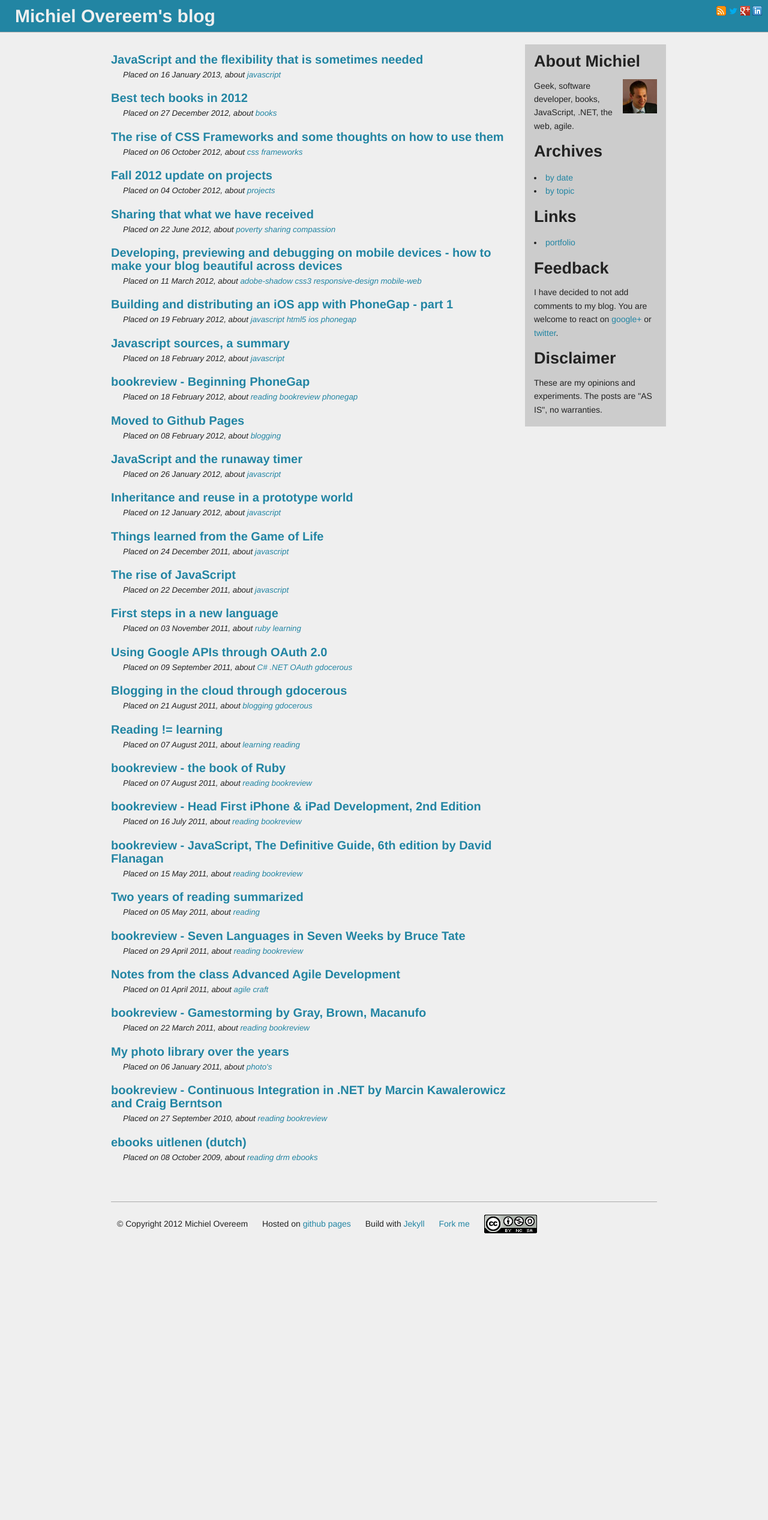
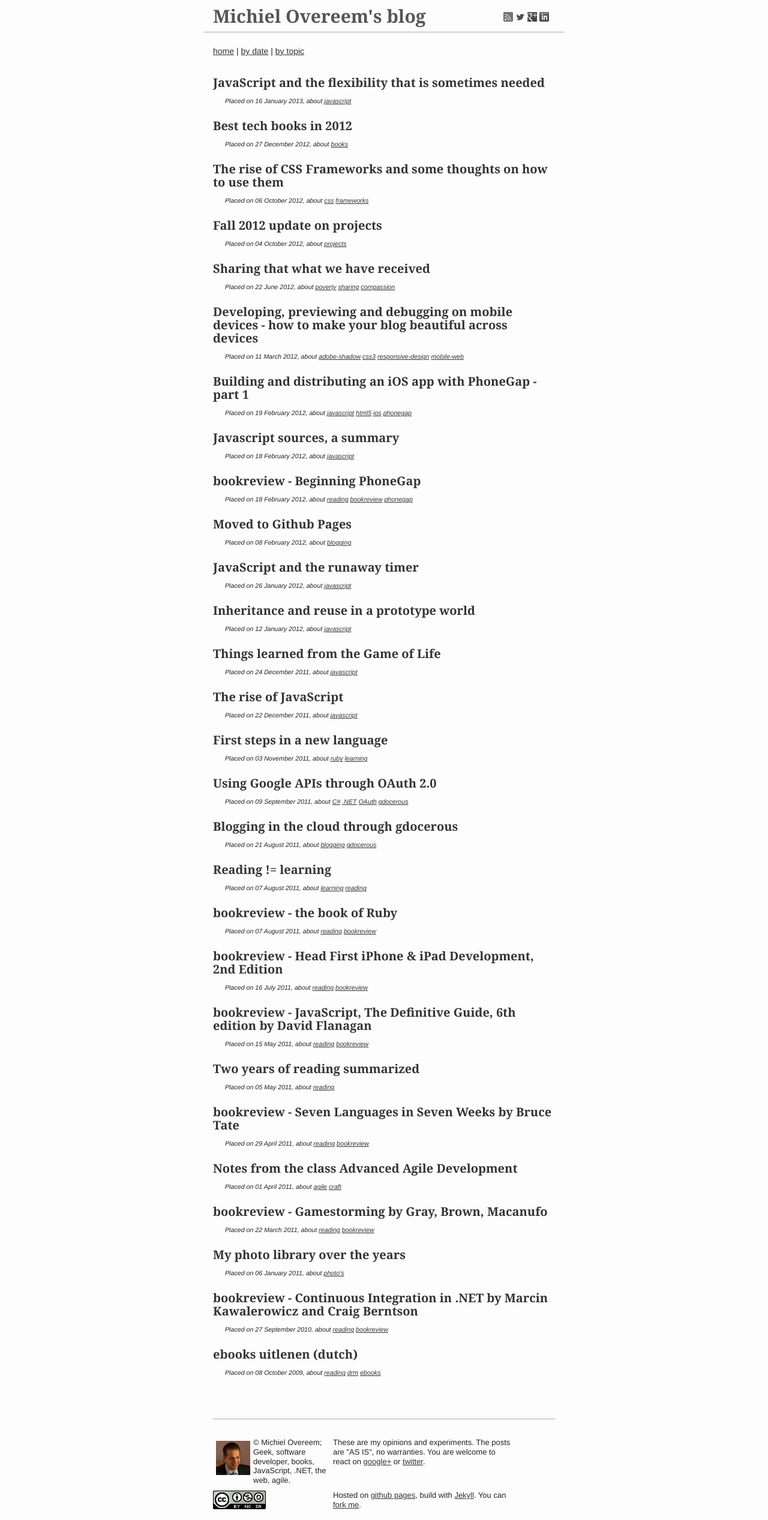
Before and after one commit to overeemm/overeemm.github.com, a Jekyll site: the page built from index.html, in a window 1280 px wide. Shown: the whole page at 60% size. Built offline with Jekyll 4.4.1, drawn with Linux system fonts in a browser that asks for light colours; nearby versions of some CDN libraries; the list of posts is cut into pages by our own code; before the commit the page ends 2066 px from its top, so only the background shows below that.

Commit message:
redesign once more

```diff
--- a/_layouts/default.html
+++ b/_layouts/default.html
@@ -63,6 +63,7 @@
 </head>
 <body>
 
+  <div class="row">
 
     <div class="twelve columns header">
       <h1 class="remove-bottom siteheader">
@@ -78,54 +79,36 @@
 
     </div>
 
+  </div>
+
   <div class="row">
 
-    <div class="nine columns content">
+    <div class="twelve columns content">
+      <ul class="menu">
+        <li><a title="View posts by date" href="/">home</a></li>
+        <li><a title="View posts by date" href="/date.html">by date</a></li>
+        <li><a title="View posts by topic" href="/topic.html">by topic</a></li>
+      </ul>
+    </div>
+
+    <div class="twelve columns content">
       {{ content }}
     </div>
 
-    <div class="three column sidebar">
-      <h3>About Michiel</h3>
-      <p class="about">
-        <img src="/images/apple-touch-icon.png" alt="Michiel Overeem" class="avatar"/>
-        Geek, software developer, books, JavaScript, .NET, the web, agile.
-      </p>
-
-      <h3>Archives</h3>
-      <p>
-        <ul>
-          <li><a title="View posts by date" href="/date.html">by date</a></li>
-          <li><a title="View posts by topic" href="/topic.html">by topic</a></li>
-        </ul>
-      </p>
-
-      <h3>Links</h3>
-      <p>
-        <ul>
-          <li><a title="Portfolio" href="http://movereem.nl/portfolio/">portfolio</a></li>
-        </ul>
-      </p>
-
-      <h3>Feedback</h3>
-      <p>
-        I have decided to not add comments to my blog.
-        You are welcome to react on <a href="https://profiles.google.com/overeemm">google+</a>
-        or <a href="http://twitter.com/michielovereem">twitter</a>.
-      </p>
-
-      <h3>Disclaimer</h3>
-      <p>These are my opinions and experiments. The posts are "AS IS", no warranties.</p>
-    </div>
   </div>
 
   <div class="row rowfooter">
     <div class="twelve columns footer">
       <hr />
 
-      <span class="copyright">&copy; Copyright 2012 Michiel Overeem</span>
-      <span class="hosted">Hosted on <a href="http://pages.github.com/">github pages</a></span>
-      <span class="build">Build with <a href="https://github.com/mojombo/jekyll/">Jekyll</a></span>
-      <span class="fork"><a href="https://github.com/overeemm/overeemm.github.com">Fork me</a></span>
+      <div id="profile">
+        <img src="/images/apple-touch-icon.png" alt="Michiel Overeem" class="avatar"/>
+        &copy; Michiel Overeem; Geek, software developer, books, JavaScript, .NET, the web, agile.
+      </div>
+
+      <p>These are my opinions and experiments. The posts are "AS IS", no warranties.
+        You are welcome to react on <a href="https://profiles.google.com/overeemm">google+</a>
+        or <a href="http://twitter.com/michielovereem">twitter</a>.</p>
 
       <div id="creativecommons">
         <a rel="license" href="http://creativecommons.org/licenses/by-nc-sa/3.0/"><img alt="Creative Commons License" title="Creative Commons License" src="/images/cc88x31.png"/></a>
@@ -150,10 +133,18 @@
                 </rdf:RDF>
             -->
       </div>
+
+      <p>
+        Hosted on <a href="http://pages.github.com/">github pages</a>,
+        build with <a href="https://github.com/mojombo/jekyll/">Jekyll</a>.
+        You can <a href="https://github.com/overeemm/overeemm.github.com">fork me</a>.
+      </p>
+
+
     </div>
   </div>
 
-  <script src="http://code.jquery.com/jquery-1.7.1.min.js"></script>
+  <script src="http://ajax.aspnetcdn.com/ajax/jQuery/jquery-1.7.1.min.js"></script>
   <script src="/scripts/shCore.js" type="text/javascript"></script>
   <script src="/scripts/shAutoloader.js" type="text/javascript"></script>
 
--- a/css/app.css
+++ b/css/app.css
@@ -3,20 +3,23 @@
 #twitter_update_list li > a { display: block; text-decoration: none;}
 #twitter_update_list { border: solid 0px #000; background: #ddd; }
 
+div.row { width: 600px; min-width: 600px; }
+
 div.footer { margin-top: 10px; }
-div.footer span, div.footer div {
-    display: inline-block; margin-left: 10px; margin-right: 10px;
-    line-height: 30px; vertical-align: top;
-}
+div.footer p { margin-top: 10px; float: left; width: 300px; font-size: 13px; line-height: 1.2;}
+div.footer div { margin-top: 10px; clear: both; float: left; width: 200px; font-size: 13px; line-height: 1.2;}
+#profile img { float: left; margin: 5px;}
+
+
 span.previous, span.next { width: 45%; margin: 0px; padding: 0px; display:inline-block;}
 span.previous { text-align: left; }
 span.next { text-align: right; }
 span.topics { display: block; margin-left: 154px;}
 
-div.header { border-bottom: solid 1px #aaa; margin-bottom: 20px; background-color: #2285A3;}
-h1.siteheader { float: left; width: 100%; margin: 10px; color: #efefef; font-size: 30px;}
-h1.siteheader a, h1.siteheader a:visited, h1.siteheader a:active, h1.siteheader a:hover { color: #efefef; }
-div.contact { position: absolute; right: 10px; top: 10px; width: 100px; text-align: right; }
+div.header { border-bottom: solid 1px #aaa; margin-bottom: 20px; }
+h1.siteheader { font-family: Georgia; float: left; width: auto; margin: 10px 0px; color: #555; font-size: 30px;}
+h1.siteheader a, h1.siteheader a:visited, h1.siteheader a:active, h1.siteheader a:hover { color: #555; }
+div.contact { float: right; margin: 20px 10px 0px 0px; width: 100px; text-align: right; }
 
 a.icons { width: 16px; height: 16px; display: inline-block;
              background-image: url("/images/blog.png"); }
@@ -25,21 +28,35 @@ a.rss { background-position: 0px 0px }
 a.plus { background-position: 0px -16px }
 a.linkedin { background-position: -16px -16px }
 
+ul.menu li { display: inline-block; list-style-type: none}
+ul.menu li:before { content: " | ";}
+ul.menu li:first-child:before { content: "";}
+
 img.avatar { float: right; }
 h2 { margin-bottom: 0px;}
-span.postinfo { background-color:#efefef;padding: 0px 0px 4px 20px; font-size: 10pt; font-style: italic; }
-div.topiclist a { font-size: 14px; margin-left: 2px; margin-right: 2px; }
+span.postinfo { background-color:#fdfdfd;padding: 0px 0px 4px 20px; font-size: 8pt; font-style: italic; }
+div.topiclist a { font-size: 14px; margin-left: 2px; margin-right: 2px; overflow-x: scroll; white-space: nowrap; }
 
-span.date { display: inline-block; width: 150px; }
-ul.postlist a { overflow: hidden; white-space: nowrap; text-overflow: ellipsis; width: 500px; display:inline-block;}
+span.date { display: inline-block; width: 150px; font-style: italic; font-family: Georgia;}
+ul.postlist a { overflow: hidden; white-space: nowrap; text-overflow: ellipsis; width: 400px; display:inline-block;}
+ul.postlist li { list-style-type: none; }
 
-div.sidebar { background-color: #ccc;}
-
-a, a:visited, a:active, a:hover { color: #2285A3; }
-body { background-color: #efefef;}
+a, a:visited, a:active, a:hover { color: #333; text-decoration: underline; }
+body { background-color: #fdfdfd;}
+blockquote, p, blockquote p { font-size: 15px; line-height: 2;}
+h1 a, h1 a:visited, h1 a:active,
+h2 a, h2 a:visited, h2 a:active,
+ul.postlist a, ul.postlist a:visited, ul.postlist a:active {
+  text-decoration: none;
+}
 
 hr { border: solid 0px #aaa; border-top-width: 1px;}
 
 div.share p { float: left; vertical-align: middle; }
 
 h2.index.entry-title { font-size: 20px;margin-bottom: 3px;}
+h2.entry-title a { font-family: Georgia;}
+
+@media only screen and (max-width: 767px) {
+  div.row { min-width: 0px; width: auto;}
+}
```
Also changed, not shown: images/blog.png.
